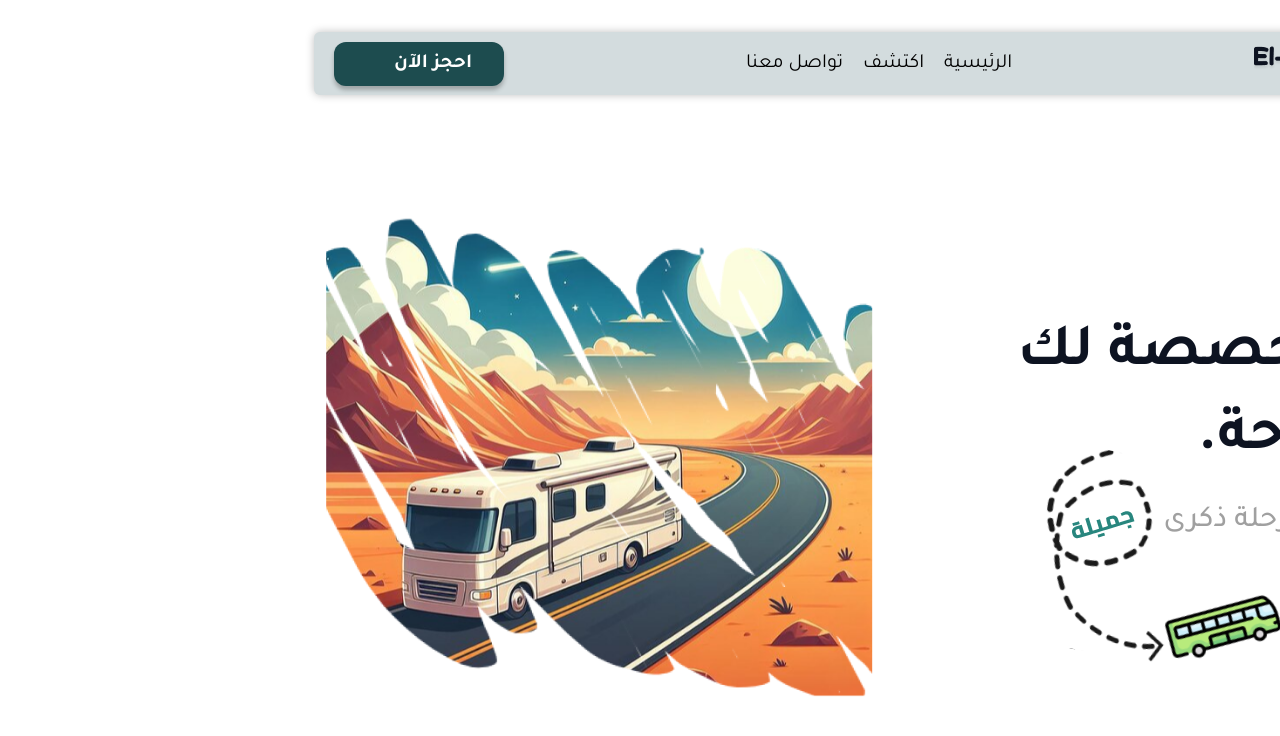
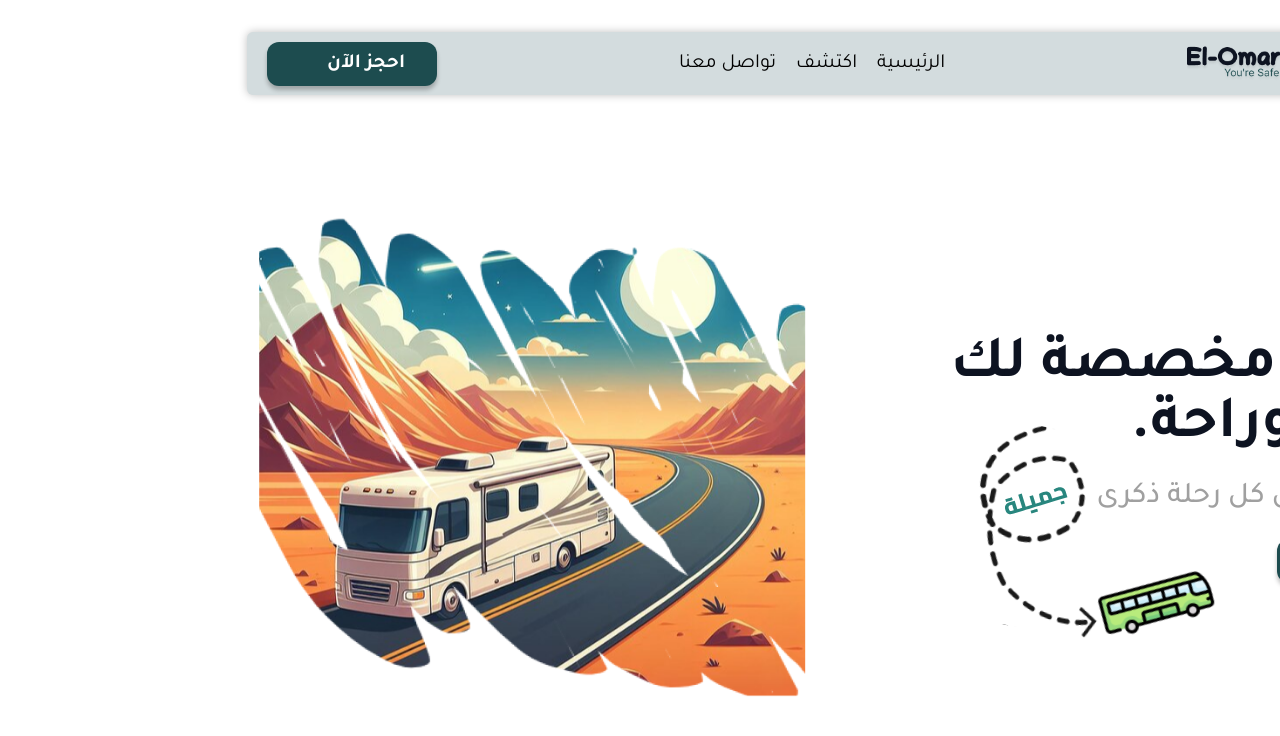
Before and after one commit to yousiefhamed/elomar-travel, a Next.js app: page / in a window 1280 px wide. Shown: the top 736 px of the page. Built offline with nearby package versions, Linux system fonts and the light colour scheme; some icons are missing.

Commit message:
fixing mobile layout & updating the heroIcon to be more responsive

```diff
--- a/app/components/Hero.tsx
+++ b/app/components/Hero.tsx
@@ -5,11 +5,14 @@ const Hero = () => {
   return (
     <section className="w-full grid grid-cols-1 lg:grid-cols-2 xs:gap-10 gap-36 h-svh max-h-[650px] justify-center items-center">
       <div className="text-right flex flex-col gap-5 justify-center items-start">
-        <h1 className="text-6xl font-bold text-blue-deep leading-[140%]">
+        <h1 className="md:text-6xl text-5xl font-bold text-blue-deep leading-[140%]">
           رحلات مخصصة لك بأمان وراحة.
         </h1>
         <p className="text-3xl font-medium text-decor-gray-text leading-[140%] relative">
-          نحن هنا لجعل كل رحلة ذكرى
+          نحن هنا لجعل كل رحلة ذكرى{" "}
+          <span className="text-green-light font-bold xs:hidden inline-block">
+            جميلة
+          </span>
           <Image
             src="/icon-hero.svg"
             alt="جميلة"
@@ -20,7 +23,19 @@ const Hero = () => {
               left: 0,
               transition: "filter 0.5s ease-in-out",
             }}
-            className="xs:-translate-x-1/2 -translate-x-[40px] xs:-translate-y-1/4 xs:top-0 top-[45px] -z-20"
+            className="xs:hidden inline-block xs:-translate-x-1/2 translate-x-0 xs:-translate-y-1/4 xs:top-0 top-[45px] -z-20"
+          />
+          <Image
+            src="/icon-hero-text.svg"
+            alt="جميلة"
+            width={300}
+            height={300}
+            style={{
+              position: "absolute",
+              left: 0,
+              transition: "filter 0.5s ease-in-out",
+            }}
+            className="xs:inline-block hidden xs:-translate-x-1/2 -translate-x-[40px] xs:-translate-y-1/4 xs:top-0 top-[45px] -z-20"
           />
         </p>
         <Btn title="احجز الآن" customStyle="" />
--- a/app/layout.tsx
+++ b/app/layout.tsx
@@ -50,7 +50,7 @@ export default function RootLayout({
   return (
     <html lang="ar" dir="rtl">
       <body
-        className={`${tajawal.className} w-full max-w-screen-2xl mx-auto px-10`}
+        className={`${tajawal.className} w-full max-w-screen-2xl mx-auto md:px-10 px-5`}
       >
         <Nav />
         <main className="w-full mt-10">{children}</main>
```
Also changed, not shown: public/icon-hero-text.svg (added), public/icon-hero.svg.
